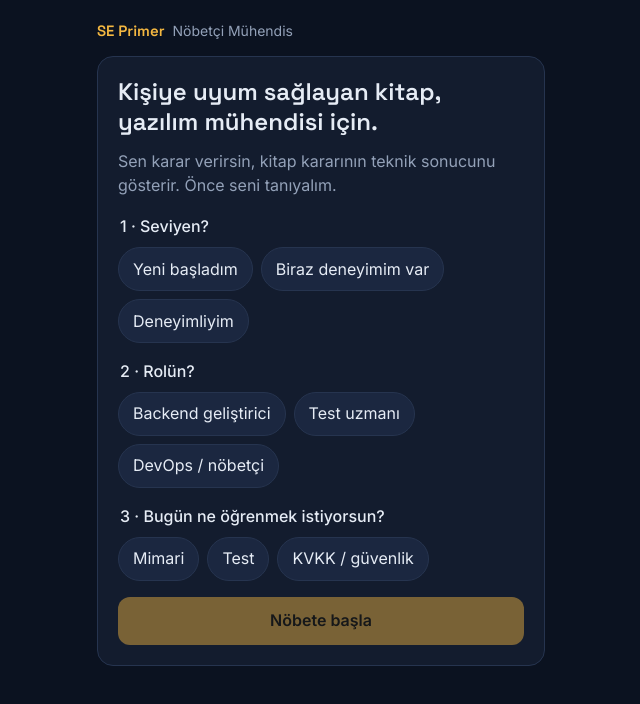
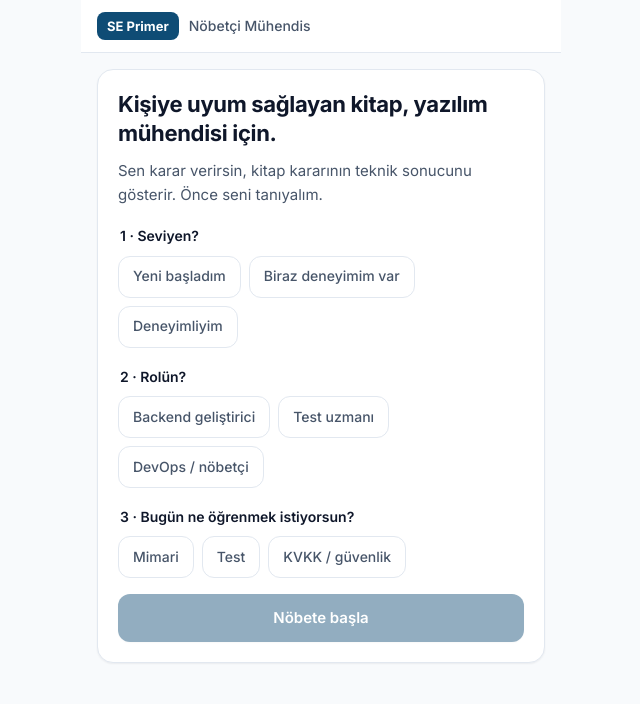
Before and after one commit to karafft/se-primer, a React (Vite) app: page / in a window 1280 px wide. Shown: the top 704 px of the page, without its empty margins (319-959 px from the left). Built offline with nearby package versions, Linux system fonts and the light colour scheme.

Commit message:
Arayüzü r-dash tasarım sistemine çevir (slate + kurumsal lacivert, açık/koyu mod)

```diff
--- a/index.css
+++ b/index.css
@@ -1,16 +1,53 @@
-/* Token'lar DESIGN.md §2 ile aynı */
+/* Token'lar DESIGN.md §2 ile aynı — r-dash tasarım sistemi (slate + kurumsal lacivert) */
 :root {
-  --bg: #0b1220;
-  --surface: #131c2e;
-  --surface-2: #1b2740;
-  --border: #26344f;
-  --text: #e6ecf5;
-  --muted: #93a1b8;
-  --accent: #f5b841;
-  --good: #3dd68c;
-  --bad: #ff6b6b;
-  --info: #6cb6ff;
-  color-scheme: dark;
+  --bg: #f8fafc;
+  --surface: #ffffff;
+  --surface-2: #f1f5f9;
+  --border: #e2e8f0;
+  --border-strong: #cbd5e1;
+  --text: #0f172a;
+  --text-2: #475569;
+  --muted: #64748b;
+  --primary: #0f4c75;
+  --primary-hover: #0c3c5d;
+  --primary-text: #0f4c75;
+  --primary-soft: rgba(15, 76, 117, 0.08);
+  --good: #10b981;
+  --good-text: #047857;
+  --warn: #f59e0b;
+  --warn-text: #b45309;
+  --bad: #ef4444;
+  --bad-text: #dc2626;
+  --code-bg: #0d1117;
+  --code-text: #f1f5f9;
+  --shadow-sm: 0 1px 2px rgba(15, 23, 42, 0.06);
+  --shadow-md: 0 4px 12px rgba(15, 23, 42, 0.08);
+  color-scheme: light;
+}
+
+@media (prefers-color-scheme: dark) {
+  :root {
+    --bg: #0d1117;
+    --surface: #161b22;
+    --surface-2: #21262d;
+    --border: #30363d;
+    --border-strong: #484f58;
+    --text: #f1f5f9;
+    --text-2: #94a3b8;
+    --muted: #64748b;
+    --primary-text: #58a6ff;
+    --primary-soft: rgba(88, 166, 255, 0.1);
+    --good: #059669;
+    --good-text: #34d399;
+    --warn: #d97706;
+    --warn-text: #fbbf24;
+    --bad: #dc2626;
+    --bad-text: #f87171;
+    --code-bg: #010409;
+    --shadow-sm: none;
+    --shadow-md: 0 4px 12px rgba(0, 0, 0, 0.4);
+    color-scheme: dark;
+  }
 }
 
 * { box-sizing: border-box; }
@@ -19,90 +56,137 @@ body {
   margin: 0;
   background: var(--bg);
   color: var(--text);
-  font: 16px/1.55 Inter, system-ui, sans-serif;
+  font: 15px/1.6 Inter, system-ui, sans-serif;
+  -webkit-font-smoothing: antialiased;
 }
 
-.app { max-width: 480px; margin: 0 auto; padding: 12px 16px 40px; }
+.app { max-width: 480px; margin: 0 auto; padding: 0 16px 40px; }
 
-.topbar { display: flex; align-items: center; gap: 8px; padding: 8px 0 14px; }
-.brand { font: 600 15px 'Space Grotesk', sans-serif; color: var(--accent); }
-.chapter { color: var(--muted); font-size: 14px; flex: 1; }
+/* Navbar */
+.topbar {
+  position: sticky; top: 0; z-index: 10;
+  display: flex; align-items: center; gap: 10px;
+  margin: 0 -16px 16px; padding: 12px 16px;
+  background: var(--surface); border-bottom: 1px solid var(--border);
+}
+.brand {
+  display: inline-grid; place-items: center; height: 28px; padding: 0 10px;
+  background: var(--primary); color: #fff; border-radius: 8px; font-weight: 700; font-size: 13px;
+}
+.chapter { color: var(--text-2); font-size: 14px; font-weight: 500; flex: 1; }
 .clock {
-  font: 13px 'JetBrains Mono', monospace;
-  background: var(--surface-2);
-  border: 1px solid var(--accent);
-  color: var(--accent);
-  padding: 2px 8px;
-  border-radius: 999px;
+  font: 600 13px 'JetBrains Mono', monospace;
+  background: var(--surface-2); color: var(--text);
+  border: 1px solid var(--border); padding: 3px 10px; border-radius: 999px;
 }
 
-.card { background: var(--surface); border: 1px solid var(--border); border-radius: 16px; padding: 20px; }
-h1, h2 { font-family: 'Space Grotesk', sans-serif; font-weight: 600; line-height: 1.25; margin: 0 0 12px; }
-h1 { font-size: 24px; }
-h2 { font-size: 20px; }
-h3 { font-size: 13px; text-transform: uppercase; letter-spacing: 0.06em; color: var(--muted); margin: 18px 0 4px; }
+/* Card */
+.card {
+  background: var(--surface); border: 1px solid var(--border); border-radius: 16px;
+  padding: 20px; box-shadow: var(--shadow-sm);
+}
+h1, h2 { font-weight: 700; letter-spacing: -0.015em; line-height: 1.3; margin: 0 0 12px; }
+h1 { font-size: 22px; }
+h2 { font-size: 18px; }
+h3 { font-size: 12px; font-weight: 600; text-transform: uppercase; letter-spacing: 0.05em; color: var(--muted); margin: 18px 0 4px; }
 p { margin: 0 0 12px; }
-.muted { color: var(--muted); }
-.eyebrow { font-size: 13px; color: var(--accent); text-transform: uppercase; letter-spacing: 0.06em; }
-.tag { display: inline-block; font-size: 13px; color: var(--muted); border: 1px solid var(--border); border-radius: 999px; padding: 2px 10px; }
+.muted { color: var(--text-2); }
+.eyebrow { font-size: 12px; font-weight: 600; color: var(--primary-text); text-transform: uppercase; letter-spacing: 0.05em; }
+.tag {
+  display: inline-block; font-size: 12px; font-weight: 500; color: var(--primary-text);
+  background: var(--primary-soft); border-radius: 999px; padding: 3px 10px;
+}
 
+/* Buttons */
 button { font: inherit; color: inherit; cursor: pointer; }
-button:focus-visible, input:focus-visible { outline: 2px solid var(--accent); outline-offset: 2px; }
+button:focus-visible, input:focus-visible { outline: 2px solid var(--primary-text); outline-offset: 2px; }
 button:disabled { opacity: 0.45; cursor: not-allowed; }
 
 .primary {
   display: block; width: 100%; min-height: 48px; margin-top: 16px;
-  background: var(--accent); color: #1a1300; border: 0; border-radius: 12px; font-weight: 600;
+  background: var(--primary); color: #fff; border: 0; border-radius: 12px;
+  font-weight: 600; box-shadow: var(--shadow-sm); transition: background 0.15s, transform 0.1s;
 }
+.primary:hover:not(:disabled) { background: var(--primary-hover); }
+.primary:active:not(:disabled) { transform: scale(0.98); }
 
-.chips { border: 0; padding: 0; margin: 16px 0 0; display: flex; flex-wrap: wrap; gap: 8px; }
-.chips legend { font-weight: 500; margin-bottom: 8px; }
-.chip { min-height: 44px; padding: 8px 14px; background: var(--surface-2); border: 1px solid var(--border); border-radius: 999px; }
-.chip.selected { border-color: var(--accent); color: var(--accent); }
+/* Chips (profil) */
+.chips { border: 0; padding: 0; margin: 18px 0 0; display: flex; flex-wrap: wrap; gap: 8px; }
+.chips legend { font-weight: 600; font-size: 14px; margin-bottom: 8px; }
+.chip {
+  min-height: 42px; padding: 8px 14px; font-size: 14px; font-weight: 500;
+  background: var(--surface); color: var(--text-2);
+  border: 1px solid var(--border); border-radius: 12px; transition: all 0.15s;
+}
+.chip:hover { background: var(--surface-2); }
+.chip.selected { background: var(--primary-soft); border-color: var(--primary-text); color: var(--primary-text); }
 
+/* Choices */
 .choices { display: grid; gap: 10px; margin: 16px 0; }
 .choice {
-  display: flex; align-items: center; gap: 12px; min-height: 56px; padding: 12px 14px; text-align: left;
-  background: var(--surface-2); border: 1px solid var(--border); border-radius: 12px;
+  display: flex; align-items: center; gap: 12px; min-height: 56px; padding: 12px 14px; text-align: left; font-weight: 500;
+  background: var(--surface); border: 1px solid var(--border); border-radius: 12px;
+  box-shadow: var(--shadow-sm); transition: box-shadow 0.15s, border-color 0.15s, transform 0.1s;
 }
-.choice:hover, .choice:active { border-color: var(--accent); }
+.choice:hover { border-color: var(--primary-text); box-shadow: var(--shadow-md); }
+.choice:active { transform: scale(0.98); }
 .badge {
   display: inline-grid; place-items: center; width: 28px; height: 28px; flex: none;
-  border-radius: 8px; background: var(--bg); color: var(--accent); font: 600 14px 'Space Grotesk', sans-serif;
+  border-radius: 8px; background: var(--primary-soft); color: var(--primary-text); font-weight: 700; font-size: 13px;
 }
 
 .log {
-  font: 12.5px/1.5 'JetBrains Mono', monospace; white-space: pre-wrap; word-break: break-all;
-  background: var(--bg); border: 1px solid var(--border); border-radius: 10px; padding: 10px; color: var(--bad);
+  font: 12px/1.6 'JetBrains Mono', monospace; white-space: pre-wrap; word-break: break-all;
+  background: var(--code-bg); color: var(--code-text); border-radius: 12px; padding: 12px; margin: 0 0 12px;
 }
 
-.hint, .deep { border-left: 3px solid var(--info); background: rgba(108, 182, 255, 0.08); padding: 10px 12px; border-radius: 0 10px 10px 0; margin: 12px 0; }
-.deep { border-color: var(--good); background: rgba(61, 214, 140, 0.08); }
-.hint strong, .deep strong { display: block; font-size: 13px; color: var(--info); }
-.deep strong { color: var(--good); }
-.warn { color: var(--bad); }
-.impact { font: 13px 'JetBrains Mono', monospace; color: var(--accent); }
+/* Callouts */
+.hint, .deep { padding: 12px 14px; border-radius: 12px; margin: 12px 0; border: 1px solid; font-size: 14px; }
+.hint { background: var(--primary-soft); border-color: color-mix(in srgb, var(--primary-text) 25%, transparent); }
+.deep { background: color-mix(in srgb, var(--good) 8%, transparent); border-color: color-mix(in srgb, var(--good) 30%, transparent); }
+.hint strong, .deep strong { display: block; font-size: 12px; text-transform: uppercase; letter-spacing: 0.05em; margin-bottom: 2px; }
+.hint strong { color: var(--primary-text); }
+.deep strong { color: var(--good-text); }
+.warn {
+  color: var(--bad-text); background: color-mix(in srgb, var(--bad) 8%, transparent);
+  border: 1px solid color-mix(in srgb, var(--bad) 25%, transparent); border-radius: 12px; padding: 10px 12px; font-size: 14px;
+}
+.impact {
+  display: inline-block; font: 600 12px 'JetBrains Mono', monospace; color: var(--warn-text);
+  background: color-mix(in srgb, var(--warn) 12%, transparent); border-radius: 8px; padding: 4px 10px;
+}
 
-.timer { position: relative; height: 26px; background: var(--surface-2); border-radius: 999px; overflow: hidden; margin-bottom: 14px; }
-.timer-bar { position: absolute; inset: 0 auto 0 0; background: var(--accent); opacity: 0.35; transition: width 1s linear; }
-.timer span { position: relative; display: block; text-align: center; font: 13px/26px 'JetBrains Mono', monospace; }
-.timer.critical .timer-bar { background: var(--bad); }
+/* Timer */
+.timer { position: relative; height: 28px; background: var(--surface-2); border-radius: 999px; overflow: hidden; margin-bottom: 14px; }
+.timer-bar { position: absolute; inset: 0 auto 0 0; background: var(--warn); opacity: 0.3; transition: width 1s linear; }
+.timer span { position: relative; display: block; text-align: center; font: 600 12px/28px 'JetBrains Mono', monospace; }
+.timer.critical .timer-bar { background: var(--bad); opacity: 0.35; }
+.timer.critical span { color: var(--bad-text); }
 
+/* Tutor */
 .tutor { border-top: 1px solid var(--border); padding-top: 12px; }
-.tutor-toggle { background: none; border: 0; color: var(--info); padding: 8px 0; font-weight: 600; }
-.offline { font-size: 11px; color: var(--muted); border: 1px solid var(--border); border-radius: 999px; padding: 1px 6px; margin-left: 6px; font-weight: 400; }
+.tutor-toggle { background: none; border: 0; color: var(--primary-text); padding: 8px 0; font-weight: 600; }
+.offline { font-size: 11px; font-weight: 500; color: var(--muted); background: var(--surface-2); border-radius: 999px; padding: 2px 8px; margin-left: 6px; }
 .tutor-body { display: grid; gap: 8px; }
-.bubble { margin: 0; padding: 10px 12px; border-radius: 12px; max-width: 88%; }
-.bubble.model { background: rgba(108, 182, 255, 0.12); justify-self: start; }
-.bubble.user { background: var(--surface-2); justify-self: end; }
+.bubble { margin: 0; padding: 10px 12px; border-radius: 12px; max-width: 88%; font-size: 14px; }
+.bubble.model { background: var(--surface-2); justify-self: start; border-bottom-left-radius: 4px; }
+.bubble.user { background: var(--primary); color: #fff; justify-self: end; border-bottom-right-radius: 4px; }
 .tutor-form { display: flex; gap: 8px; }
 .tutor-form input {
-  flex: 1; min-width: 0; min-height: 44px; padding: 0 12px; font: inherit; color: var(--text);
-  background: var(--bg); border: 1px solid var(--border); border-radius: 10px;
+  flex: 1; min-width: 0; min-height: 44px; padding: 0 14px; font: inherit; font-size: 14px; color: var(--text);
+  background: var(--bg); border: 1px solid var(--border); border-radius: 12px;
 }
-.tutor-form button { min-height: 44px; padding: 0 14px; background: var(--info); color: #04121f; border: 0; border-radius: 10px; font-weight: 600; }
+.tutor-form input:focus { outline: none; border-color: var(--primary-text); box-shadow: 0 0 0 3px var(--primary-soft); }
+.tutor-form button { min-height: 44px; padding: 0 16px; background: var(--primary); color: #fff; border: 0; border-radius: 12px; font-weight: 600; }
 
-.end-A .eyebrow, .end-A h1 { color: var(--good); }
-.end-B .eyebrow, .end-B h1 { color: var(--bad); }
-.timeline { list-style: none; padding: 0; margin: 16px 0; display: grid; gap: 10px; }
-.timeline li { display: grid; gap: 2px; padding-left: 12px; border-left: 2px solid var(--border); font-size: 15px; }
+/* End */
+.end { border-top: 4px solid var(--border); }
+.end-A { border-top-color: var(--good); }
+.end-B { border-top-color: var(--bad); }
+.end-A .eyebrow, .end-A h1 { color: var(--good-text); }
+.end-B .eyebrow, .end-B h1 { color: var(--bad-text); }
+.timeline { list-style: none; padding: 0; margin: 16px 0; display: grid; gap: 8px; }
+.timeline li {
+  display: grid; gap: 2px; padding: 10px 12px; font-size: 14px;
+  background: var(--surface-2); border-radius: 12px;
+}
--- a/index.html
+++ b/index.html
@@ -3,11 +3,11 @@
   <head>
     <meta charset="UTF-8" />
     <meta name="viewport" content="width=device-width, initial-scale=1.0, viewport-fit=cover" />
-    <meta name="theme-color" content="#0B1220" />
+    <meta name="theme-color" content="#0f4c75" />
     <title>SE Primer · Nöbetçi Mühendis</title>
     <link rel="preconnect" href="https://fonts.googleapis.com" />
     <link
-      href="https://fonts.googleapis.com/css2?family=Inter:wght@400;500;600&family=JetBrains+Mono&family=Space+Grotesk:wght@600&display=swap"
+      href="https://fonts.googleapis.com/css2?family=Inter:wght@400;500;600;700&family=JetBrains+Mono:wght@400;600&display=swap"
       rel="stylesheet"
     />
     <link rel="stylesheet" href="/index.css" />
```
Also changed, not shown: 1 other file (tests, documents, lock files or other folders).
